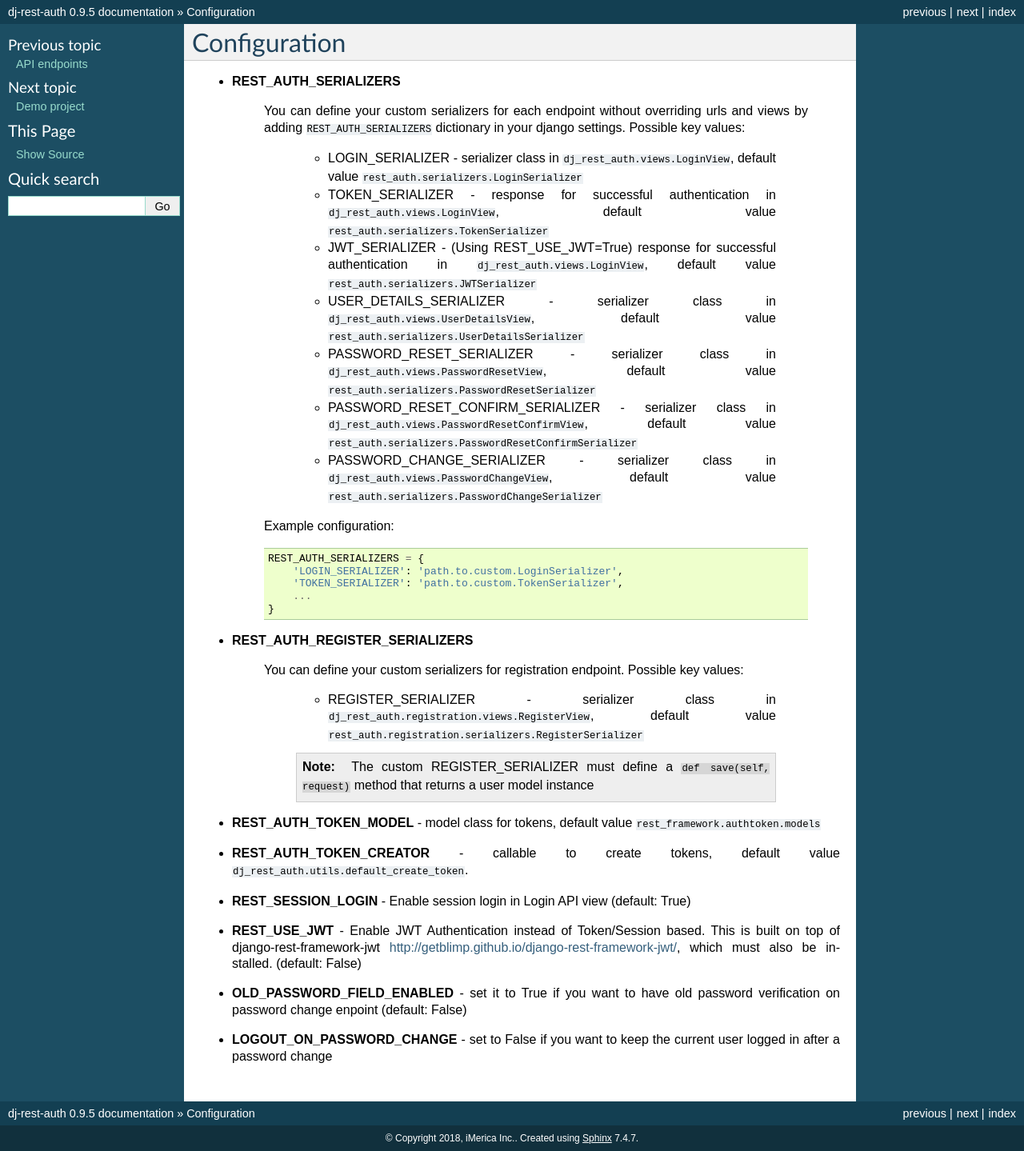
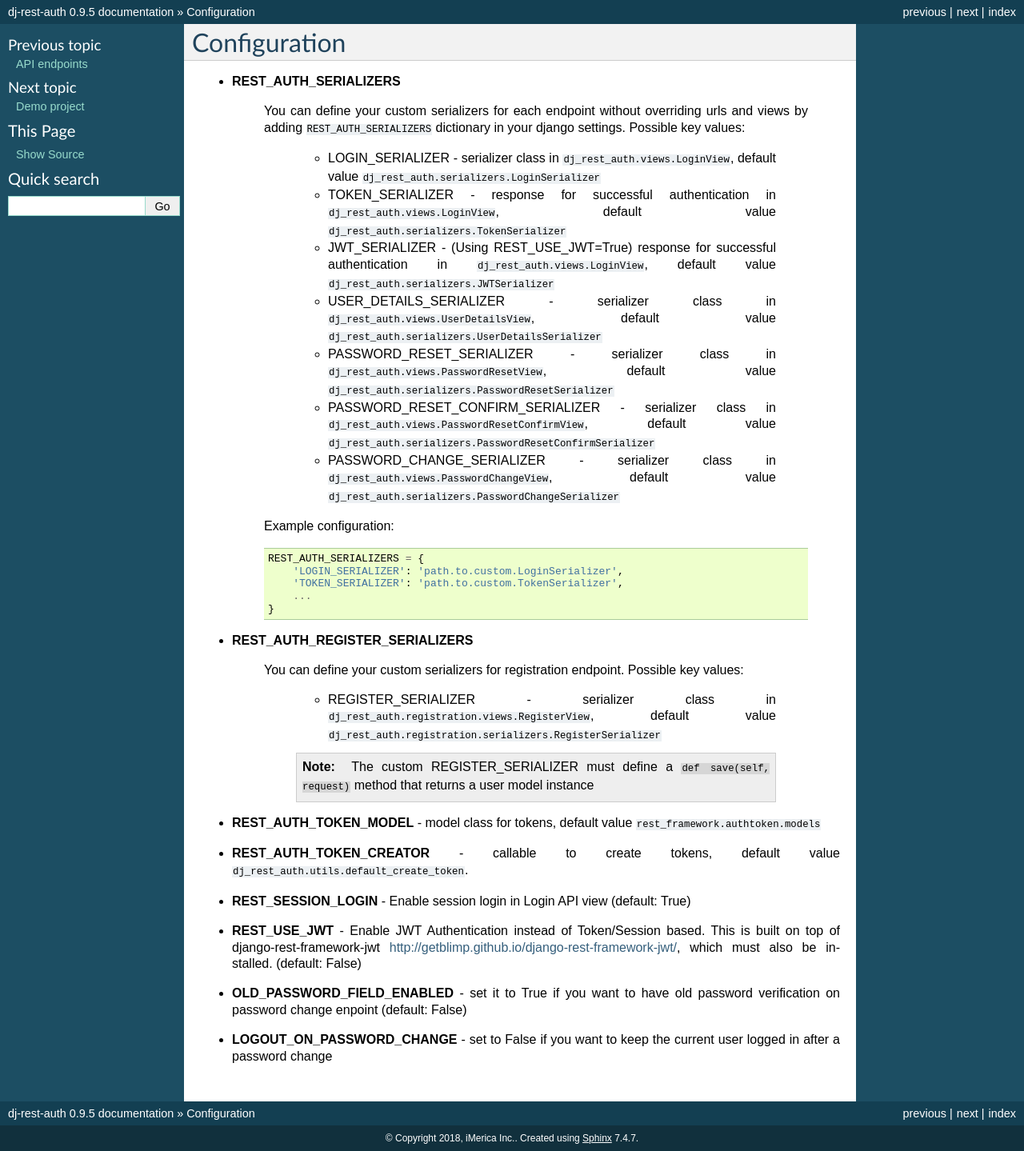
Before and after one commit to onlinehub0808/dj_rest_auth, a Sphinx documentation site: the page built from docs/configuration.rst, in a window 1280 px wide. Shown: the whole page at 80% size. Built offline with Sphinx 7.4.7, drawn with Linux system fonts in a browser that asks for light colours.

```diff
--- a/docs/configuration.rst
+++ b/docs/configuration.rst
@@ -6,19 +6,19 @@ Configuration
     You can define your custom serializers for each endpoint without overriding urls and views by adding ``REST_AUTH_SERIALIZERS`` dictionary in your django settings.
     Possible key values:
 
-        - LOGIN_SERIALIZER - serializer class in ``dj_rest_auth.views.LoginView``, default value ``rest_auth.serializers.LoginSerializer``
+        - LOGIN_SERIALIZER - serializer class in ``dj_rest_auth.views.LoginView``, default value ``dj_rest_auth.serializers.LoginSerializer``
 
-        - TOKEN_SERIALIZER - response for successful authentication in ``dj_rest_auth.views.LoginView``, default value ``rest_auth.serializers.TokenSerializer``
+        - TOKEN_SERIALIZER - response for successful authentication in ``dj_rest_auth.views.LoginView``, default value ``dj_rest_auth.serializers.TokenSerializer``
 
-        - JWT_SERIALIZER - (Using REST_USE_JWT=True) response for successful authentication in ``dj_rest_auth.views.LoginView``, default value ``rest_auth.serializers.JWTSerializer``
+        - JWT_SERIALIZER - (Using REST_USE_JWT=True) response for successful authentication in ``dj_rest_auth.views.LoginView``, default value ``dj_rest_auth.serializers.JWTSerializer``
 
-        - USER_DETAILS_SERIALIZER - serializer class in ``dj_rest_auth.views.UserDetailsView``, default value ``rest_auth.serializers.UserDetailsSerializer``
+        - USER_DETAILS_SERIALIZER - serializer class in ``dj_rest_auth.views.UserDetailsView``, default value ``dj_rest_auth.serializers.UserDetailsSerializer``
 
-        - PASSWORD_RESET_SERIALIZER - serializer class in ``dj_rest_auth.views.PasswordResetView``, default value ``rest_auth.serializers.PasswordResetSerializer``
+        - PASSWORD_RESET_SERIALIZER - serializer class in ``dj_rest_auth.views.PasswordResetView``, default value ``dj_rest_auth.serializers.PasswordResetSerializer``
 
-        - PASSWORD_RESET_CONFIRM_SERIALIZER - serializer class in ``dj_rest_auth.views.PasswordResetConfirmView``, default value ``rest_auth.serializers.PasswordResetConfirmSerializer``
+        - PASSWORD_RESET_CONFIRM_SERIALIZER - serializer class in ``dj_rest_auth.views.PasswordResetConfirmView``, default value ``dj_rest_auth.serializers.PasswordResetConfirmSerializer``
 
-        - PASSWORD_CHANGE_SERIALIZER - serializer class in ``dj_rest_auth.views.PasswordChangeView``, default value ``rest_auth.serializers.PasswordChangeSerializer``
+        - PASSWORD_CHANGE_SERIALIZER - serializer class in ``dj_rest_auth.views.PasswordChangeView``, default value ``dj_rest_auth.serializers.PasswordChangeSerializer``
 
 
     Example configuration:
@@ -36,7 +36,7 @@ Configuration
     You can define your custom serializers for registration endpoint.
     Possible key values:
 
-        - REGISTER_SERIALIZER - serializer class in ``dj_rest_auth.registration.views.RegisterView``, default value ``rest_auth.registration.serializers.RegisterSerializer``
+        - REGISTER_SERIALIZER - serializer class in ``dj_rest_auth.registration.views.RegisterView``, default value ``dj_rest_auth.registration.serializers.RegisterSerializer``
 
         .. note:: The custom REGISTER_SERIALIZER must define a ``def save(self, request)`` method that returns a user model instance
 
```
